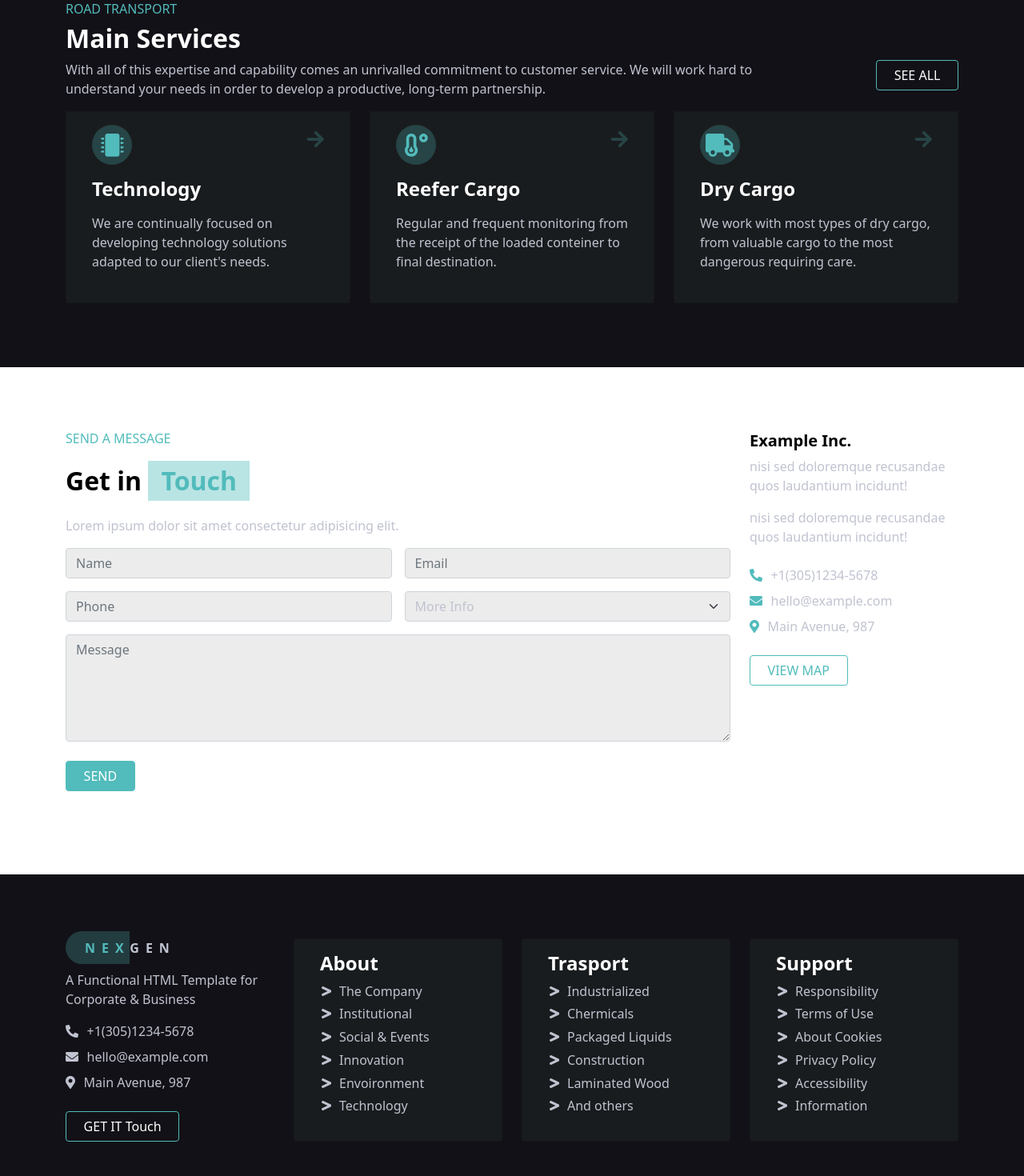
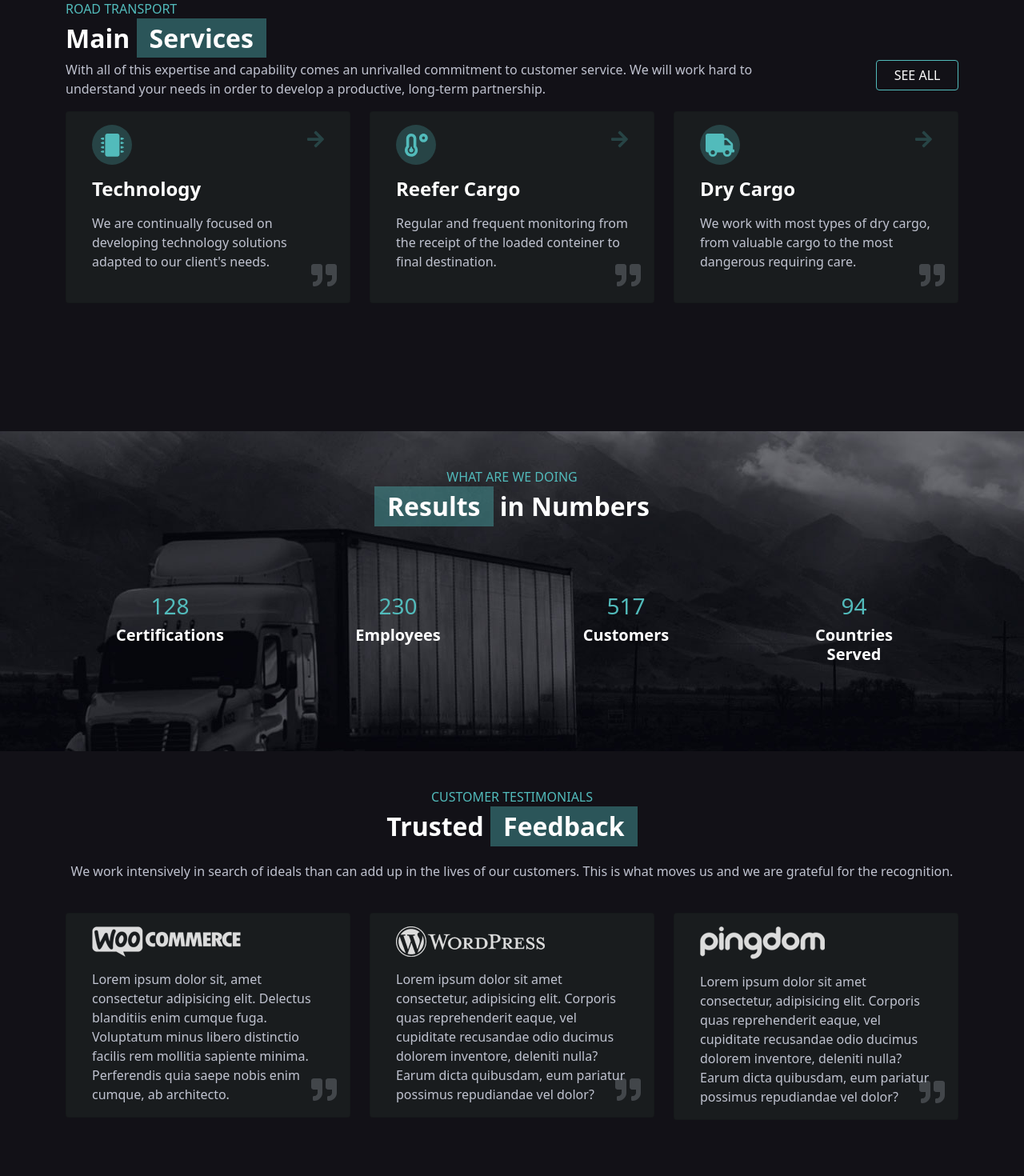
Before and after one commit to cenny1988/proj-html-vuejs, a Vue app: page / in a window 1280 px wide. Shown: the part 1540-3010 px from the top of the page at 80% size. Built offline with nearby package versions, Linux system fonts and the light colour scheme.

Commit message:
Add component Feedback

```diff
--- a/src/components/AppMain.vue
+++ b/src/components/AppMain.vue
@@ -7,6 +7,9 @@
     <MainServices :servicesDetails="services"/>
 
     <!-- Logistical Procedure -->
+
+    <!-- trusted Feedback -->
+    <Feedback :feed="feedbacks"/>
 
     <!-- contact form -->
     <ContactForm :contactsArr="contactsDetails"/>
@@ -18,6 +21,7 @@
 import WhoWeAre from '@/components/WhoWeAre.vue'
 import ContactForm from '@/components/ContactForm.vue'
 import MainServices from '@/components/MainServices.vue'
+import Feedback from '@/components/Feedback.vue'
 
 export default {
   name: 'AppMain',
@@ -25,6 +29,7 @@ export default {
     WhoWeAre,
     ContactForm,
     MainServices,
+    Feedback,
   },
   props: {
     contactsDetails: Array,
@@ -48,7 +53,22 @@ export default {
                   description: "We work with most types of dry cargo, from valuable cargo to the most dangerous requiring care."
               },
 
-          ]
+          ],
+          feedbacks: [
+              {
+                  img: "logo-1.png",
+                  description: "Lorem ipsum dolor sit, amet consectetur adipisicing elit. Delectus blanditiis enim cumque fuga. Voluptatum minus libero distinctio facilis rem mollitia sapiente minima. Perferendis quia saepe nobis enim cumque, ab architecto."
+              },
+              {
+                  img: "logo-2.png",
+                  description: "Lorem ipsum dolor sit amet consectetur, adipisicing elit. Corporis quas reprehenderit eaque, vel cupiditate recusandae odio ducimus dolorem inventore, deleniti nulla? Earum dicta quibusdam, eum pariatur possimus repudiandae vel dolor?"
+              },
+              {
+                  img: "logo-3.png",
+                  description: "Lorem ipsum dolor sit amet consectetur, adipisicing elit. Corporis quas reprehenderit eaque, vel cupiditate recusandae odio ducimus dolorem inventore, deleniti nulla? Earum dicta quibusdam, eum pariatur possimus repudiandae vel dolor?"
+              },
+
+          ],
       }
   },
 }
--- a/src/components/Card.vue
+++ b/src/components/Card.vue
@@ -3,10 +3,19 @@
   <div class="col">
         <div class="card bg-dark-user">
             <div class="card-body">
+              <!-- se non siamo nel footer head card.. -->
                 <div v-if="!footer" class="icon mb-3">
-                    <span class="icon-service"><i :class="descriptions.icon"></i></span>
-                    <span class="arrow"><i class="fas fa-arrow-right"></i></span>
+                  <!-- se siamo nella sez services -->
+                    <div v-if="services">
+                      <span class="icon-service"><i :class="descriptions.icon"></i></span>
+                      <span class="arrow"><i class="fas fa-arrow-right"></i></span>
+                    </div>
+                    <!-- se siamo nella sez feedback -->
+                    <div v-if="feedback">
+                      <img class="img-feed" :src="require(`../assets/img/${descriptions.img}`)">
+                    </div>
                 </div>
+                <!-- se siamo nel footer corpo card-->
                 <h4 v-if="footer" class="card-title text-white ">{{title}}</h4>
                 <h4 v-else class="card-title text-white mb-3">{{descriptions.title}}</h4>
                 <ul v-if="footer" class="fa-ul">
@@ -14,8 +23,10 @@
                         <a href="#"><span class="fa-li"><i class="fas fa-greater-than"></i></span>{{link.link}}</a>
                     </li>
                 </ul>
+                <!-- se NON siamo nel footer corpo card-->
                 <p v-else>
                     {{descriptions.description}}
+                    <span class="quotes"><i class="fas fa-quote-right fa-2x"></i></span>
                 </p>
             </div>
         </div>
@@ -30,7 +41,9 @@ export default {
     links: Array,
     title: String,
     footer: Boolean,
-    descriptions: Object,
+    descriptions: Array,
+    services: Boolean,
+    feedback: Boolean,
   },
 }
 </script>
@@ -45,6 +58,11 @@ export default {
           margin: 0 1rem;
           color: #52bbbb;
           position: relative;
+
+          img{
+            height: 30%;
+            filter: invert(1);
+          }
 
           span.icon-service{
             display: inline-block;
@@ -68,6 +86,13 @@ export default {
           }
       }
 
+      span.quotes{
+        color: rgba($color: #c0c3d0, $alpha: .25);
+        position: absolute;
+        right: 1rem;
+        bottom: 1rem;
+      }
+
       h4{
         margin-left: 1rem;
         font-weight: 700;
@@ -78,7 +103,7 @@ export default {
       }
 
       p{
-        margin-left: 1rem;
+        margin: 0 1rem;
       }
 }
 
--- /dev/null
+++ b/src/components/Feedback.vue
@@ -0,0 +1,76 @@
+<template>
+  <section id="feedback" class="section-black">
+      <div id="results">
+          <div class="container py-5">
+              <div class="row text-center mb-3">
+                  <div class="col">
+                      <h6>WHAT ARE WE DOING</h6>
+                      <h2><span>Results</span> in Numbers</h2>
+                  </div>
+              </div>
+              <div class="row text-center row-cols-4">
+                  <div class="col numbers">
+                      <h3>128</h3>
+                      <h5>Certifications</h5>
+                  </div>
+                  <div class="col numbers">
+                      <h3>230</h3>
+                      <h5>Employees</h5>
+                  </div>
+                  <div class="col numbers">
+                      <h3>517</h3>
+                      <h5>Customers</h5>
+                  </div>
+                  <div class="col numbers">
+                      <h3>94</h3>
+                      <h5>Countries Served</h5>
+                  </div>
+              </div>
+          </div>
+      </div>
+
+      <div class="container py-5">
+          <div class="row text-center mb-3">
+              <div class="col">
+                  <h6>CUSTOMER TESTIMONIALS</h6>
+                  <h2>Trusted <span>Feedback</span></h2>
+                  <p class="my-4">We work intensively in search of ideals than can add up in the lives of our customers. This is what moves us and we are grateful for the recognition.</p>
+              </div>
+          </div>
+          <div class="row row-cols-3">
+                <Card v-for="item, i in feed"
+                :key="i"
+                :feedback="true" :footer="false" :descriptions="item"
+                />
+          </div>
+      </div>
+
+  </section>
+</template>
+
+<script>
+import Card from '@/components/Card.vue'
+
+export default {
+  name: 'Feedback',
+  components: {
+      Card
+  },
+  props: {
+    feed: Array,
+  }
+}
+</script>
+
+<!-- Add "scoped" attribute to limit CSS to this component only -->
+<style scoped lang="scss">
+#results{
+    height: 400px;
+    background-image: url(../assets/img/bg-10.jpg);
+    background-position: center;
+
+    .numbers{
+        padding: 4rem;
+    }
+}
+</style>
--- a/src/components/MainServices.vue
+++ b/src/components/MainServices.vue
@@ -4,7 +4,7 @@
           <div class="row">
               <div class="col">
                   <h6>ROAD TRANSPORT</h6>
-                  <h2>Main Services</h2>
+                  <h2>Main <span>Services</span></h2>
               </div>
           </div>
           <div class="row">
@@ -17,16 +17,13 @@
                   <button class="btn btn-user-secondary">SEE ALL</button>
               </div>
           </div>
-          <div class="row">
-              <div class="col-4">
-                  <Card :footer="false" :descriptions="servicesDetails[0]"/>
-              </div>
-              <div class="col-4">
-                  <Card :footer="false" :descriptions="servicesDetails[1]"/>
-              </div>
-              <div class="col-4">
-                  <Card :footer="false" :descriptions="servicesDetails[2]"/>
-              </div>
+          <div class="row row-cols-3">
+                <Card v-for="item, i in servicesDetails"
+                :key="i"
+                :services="true"
+                :footer="false"
+                :descriptions="item"
+            />
           </div>
       </div>
   </section>
@@ -49,7 +46,7 @@ export default {
 <!-- Add "scoped" attribute to limit CSS to this component only -->
 <style lang="scss">
 .section-black{
-    h6{
+    h6, h3{
         color: #52bbbb;
     }
     h2, h5{
@@ -57,6 +54,13 @@ export default {
         font-weight: 900;
     }
 
+    h2{
+        span{
+            padding: .2rem 1rem;
+            background-color: rgba($color: #52bbbb, $alpha: .4);
+        }
+    }
+
 }
 
 
```
